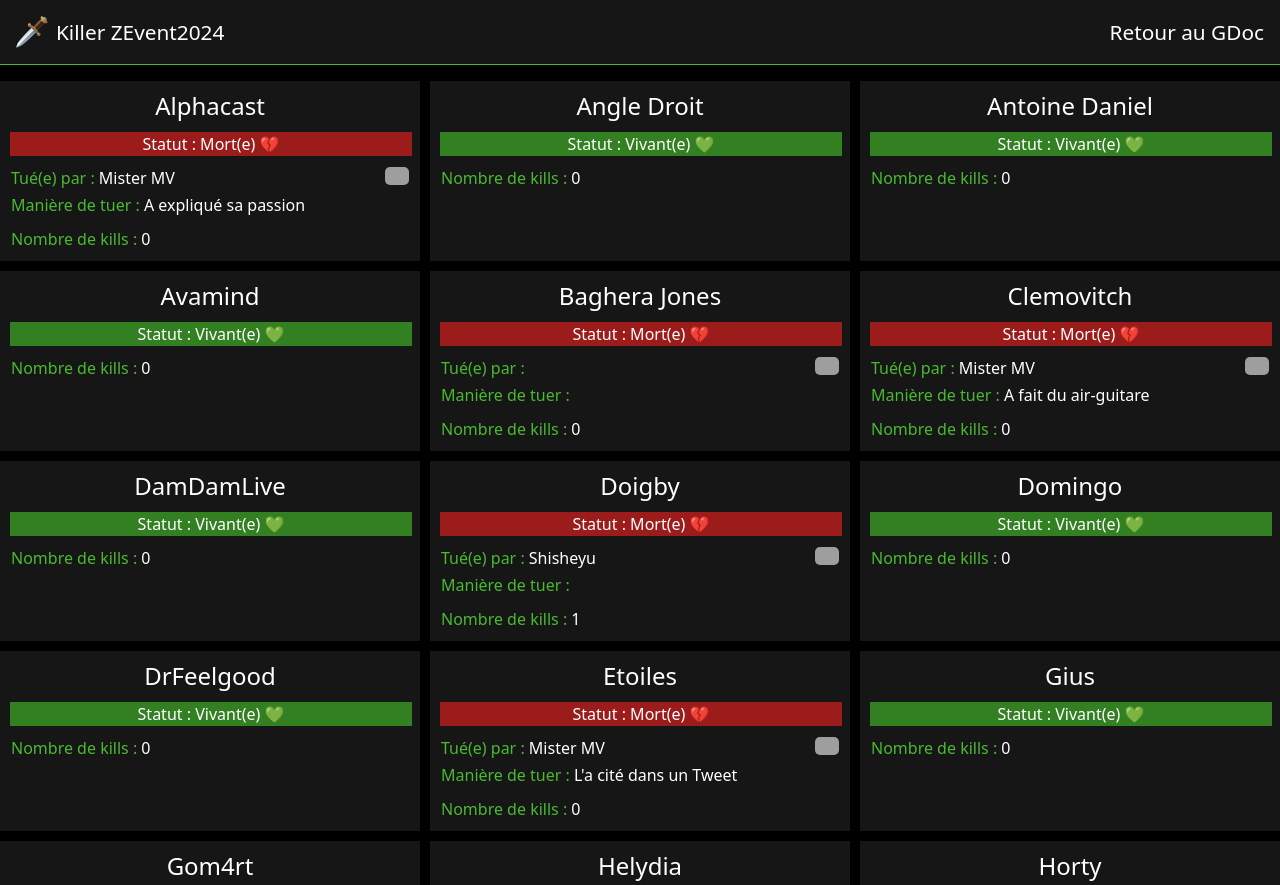
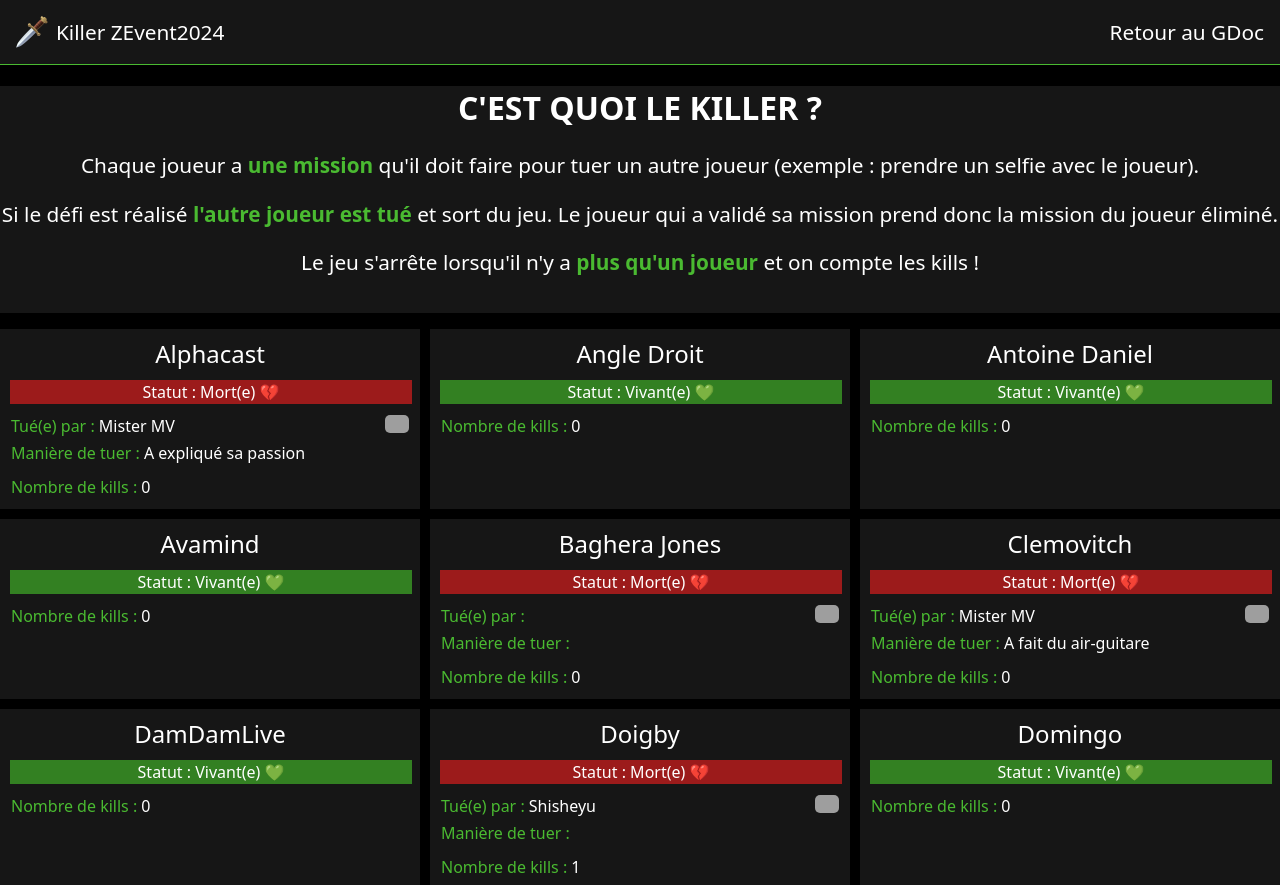
Before and after one commit to Proxyfil/KillerZEvent, a plain HTML site: page index.html in a window 1280 px wide. Shown: the top 885 px of the page. Drawn offline with Linux system fonts and the light colour scheme; grey boxes are pictures that could not be loaded.

Commit message:
feat : added explanation

```diff
--- a/index.html
+++ b/index.html
@@ -31,6 +31,12 @@
                 Retour au GDoc
             </a>
         </div>
+        <div id="explanation" style="width: 100%; background-color: #161616; text-align: center; padding-bottom: 1rem;">
+            <h1 class="text-center" style="text-align: center; font-weight: 600;">C'EST QUOI LE KILLER ?</h1>
+            <p style="font-size: 1.3rem;">Chaque joueur a <span class="green" style="font-weight: bold;">une mission</span> qu'il doit faire pour tuer un autre joueur (exemple : prendre un selfie avec le joueur).</p>
+            <p style="font-size: 1.3rem;">Si le défi est réalisé <span class="green" style="font-weight: bold;">l'autre joueur est tué</span> et sort du jeu. Le joueur qui a validé sa mission prend donc la mission du joueur éliminé.</p>
+            <p style="font-size: 1.3rem;">Le jeu s'arrête lorsqu'il n'y a <span class="green" style="font-weight: bold;">plus qu'un joueur</span> et on compte les kills !</p>
+        </div>
         <div id="container">
         </div>
     </body>
```
